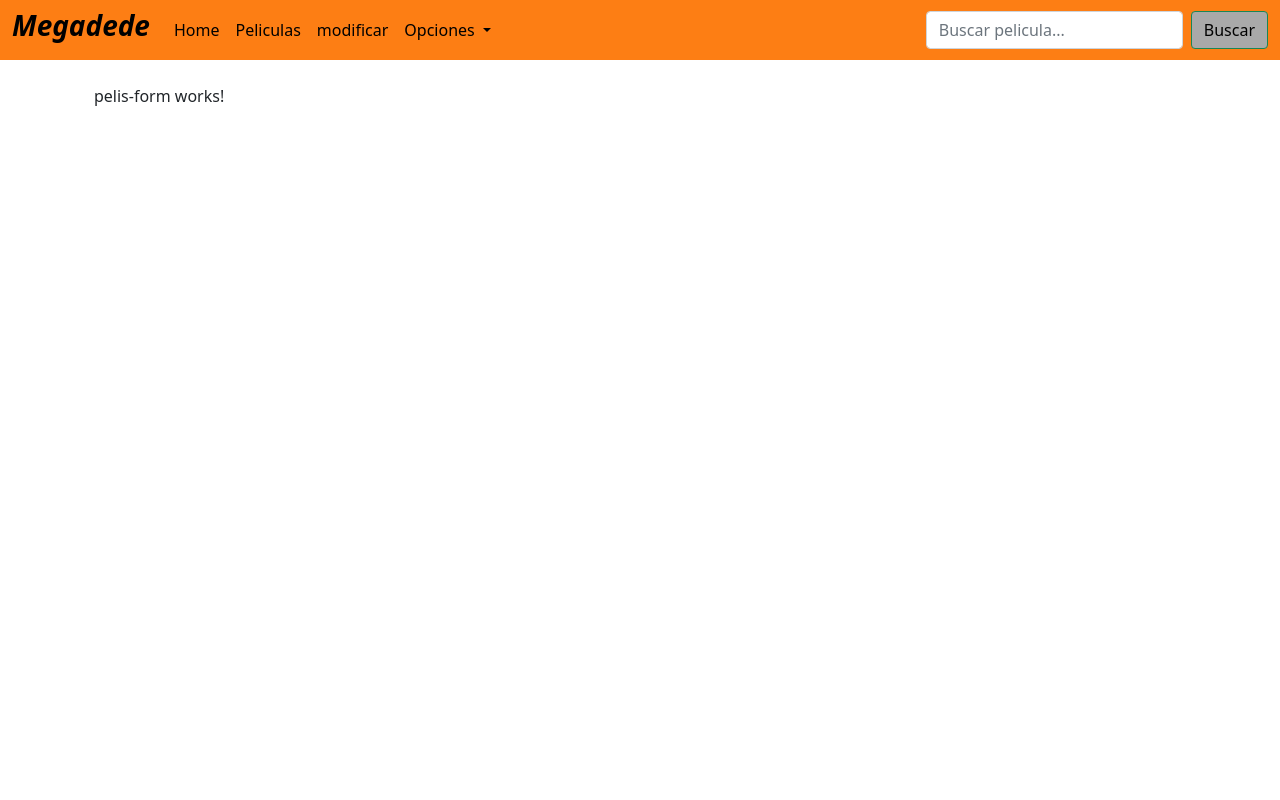
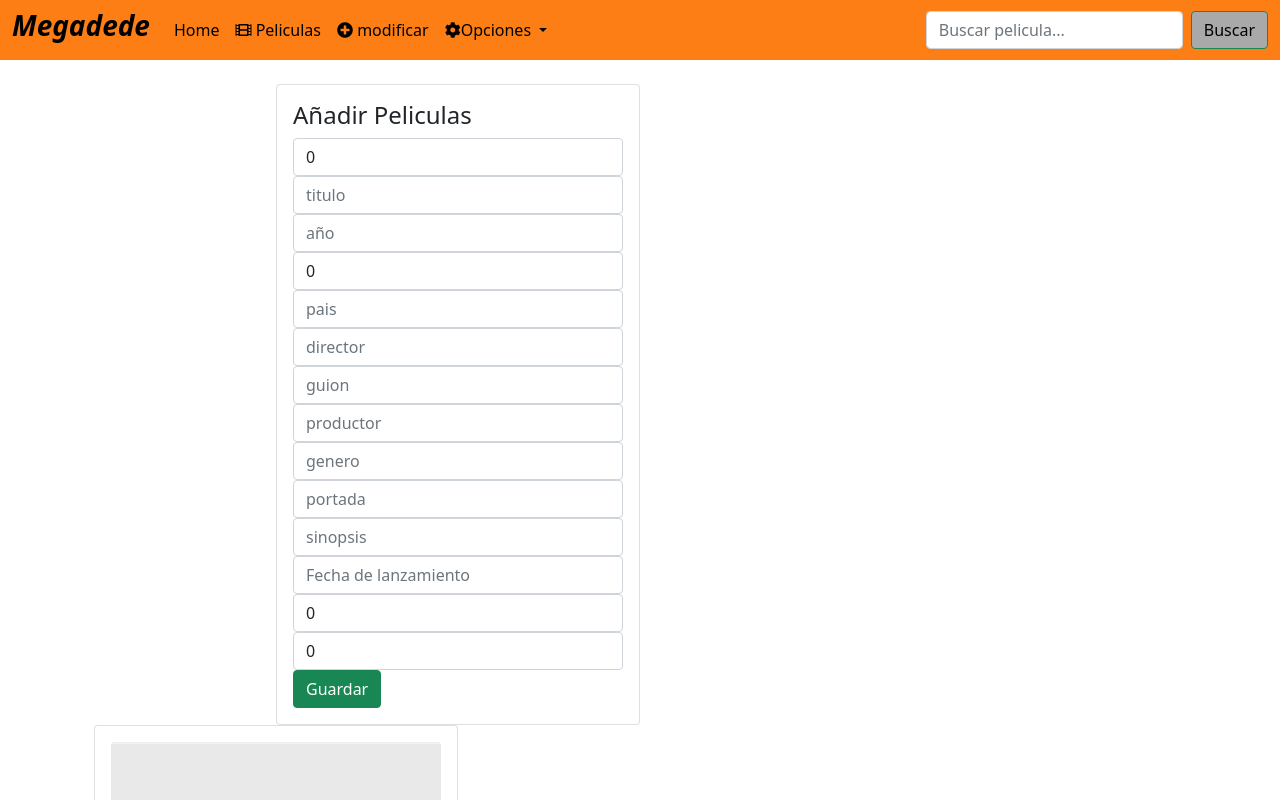
Before and after one commit to Msantos-hub/videoclubV2, an Angular app in the folder videoclubV2/client/: page /pelis/modificar in a window 1280 px wide. Shown: the top 800 px of the page. Built offline with nearby package versions, Linux system fonts and the light colour scheme.

Commit message:
videoclubV2

```diff
--- a/videoclubV2/client/src/app/app.module.ts
+++ b/videoclubV2/client/src/app/app.module.ts
@@ -1,7 +1,8 @@
 import { NgModule } from '@angular/core';
 import { BrowserModule } from '@angular/platform-browser';
 
-import { HttpClientModule } from '@angular/common/http'
+import { HttpClientModule } from '@angular/common/http';
+import { FormsModule } from '@angular/forms';
 
 import { AppRoutingModule } from './app-routing.module';
 import { AppComponent } from './app.component';
@@ -21,7 +22,8 @@ import { PeliculasService } from './services/peliculas.service';
   imports: [
     BrowserModule,
     AppRoutingModule,
-    HttpClientModule
+    HttpClientModule,
+    FormsModule
   ],
   providers: [
     PeliculasService
--- a/videoclubV2/client/src/app/components/nav/nav.component.html
+++ b/videoclubV2/client/src/app/components/nav/nav.component.html
@@ -7,17 +7,17 @@
     <div class="collapse navbar-collapse" id="navbarSupportedContent">
       <ul class="navbar-nav me-auto mb-2 mb-lg-0">
         <li class="nav-item">
-          <a class="nav-link active" aria-current="page" href="#">Home</a>
+          <a class="nav-link active" aria-current="page" href="#"> Home</a>
         </li>
         <li class="nav-item">
-          <a class="nav-link" routerLink="/pelis">Peliculas</a>
+          <a class="nav-link" routerLink="/pelis" routerlink="active"><i class="fas fa-film"></i> Peliculas</a>
         </li>
         <li class="nav-item">
-          <a class="nav-link" routerLink="/pelis/modificar">modificar</a>
+          <a class="nav-link" routerLink="/pelis/modificar" routerlink="active"><i class="fas fa-plus-circle"></i> modificar</a>
         </li>
         <li class="nav-item dropdown">
-          <a class="nav-link dropdown-toggle" href="#" id="navbarDropdown" role="button" data-bs-toggle="dropdown" aria-expanded="false">
-            Opciones
+          <a class="nav-link dropdown-toggle" href="#"  role="button" data-bs-toggle="dropdown">
+            <i class="fas fa-cog"></i>Opciones
           </a>
           <ul class="dropdown-menu" aria-labelledby="navbarDropdown">
             <li><a class="dropdown-item" href="#">Alquilar</a></li>
--- a/videoclubV2/client/src/app/components/pelis-form/pelis-form.component.html
+++ b/videoclubV2/client/src/app/components/pelis-form/pelis-form.component.html
@@ -1 +1,70 @@
-<p>pelis-form works!</p>
+<div class="col-md-4 offset-md-2">
+  <div class="card">
+    <div class="card-body">
+      <form>
+        <h4>Añadir Peliculas</h4>
+        <div class="form-group">
+          <input type="text" name="codPelicula" [(ngModel)]="peli.codPelicula" placeholder="codigo Pelicula" class="form-control">
+        </div>
+        <div class="form-group">
+          <input type="text" name="title"[(ngModel)]="peli.titulo"  placeholder="titulo" class="form-control">
+        </div>
+        <div class="form-group">
+          <input type="text" name="anio" [(ngModel)]="peli.anio" placeholder="año" class="form-control">
+        </div>
+        <div class="form-group">
+          <input type="text" name="duracion" [(ngModel)]="peli.duracion" placeholder="Duracion" class="form-control">
+        </div>
+        <div class="form-group">
+          <input type="text" name="pais" [(ngModel)]="peli.pais" placeholder="pais" class="form-control">
+        </div>
+        <div class="form-group">
+          <input type="text" name="director" [(ngModel)]="peli.director" placeholder="director" class="form-control">
+        </div>
+        <div class="form-group">
+          <input type="text" name="guion" [(ngModel)]="peli.guion" placeholder="guion" class="form-control">
+        </div>
+        <div class="form-group">
+          <input type="text" name="productor" [(ngModel)]="peli.productor" placeholder="productor" class="form-control">
+        </div>
+        <div class="form-group">
+          <input type="text" name="genero" [(ngModel)]="peli.genero" placeholder="genero" class="form-control">
+        </div>
+        <div class="form-group">
+          <input type="text" name="portada" [(ngModel)]="peli.portada" placeholder="portada" class="form-control">
+        </div>
+        <div class="form-group">
+          <input type="text" name="sinopsis" [(ngModel)]="peli.sinopsis" placeholder="sinopsis" class="form-control">
+        </div>
+        <div class="form-group">
+          <input type="text" name="fechaLanzamiento" [(ngModel)]="peli.fechaLanzamiento" placeholder="Fecha de lanzamiento" class="form-control">
+        </div>
+        <div class="form-group">
+          <input type="text" name="precioVenta" [(ngModel)]="peli.precioVenta" placeholder="Precio de venta" class="form-control">
+        </div>
+        <div class="form-group">
+          <input type="text" name="precioAlquiler" [(ngModel)]="peli.precioAlquiler" placeholder="Precio de alquiler" class="form-control">
+        </div>
+        <button class="btn btn-success btn-block" (click)="guardarPelicula">Guardar</button>
+      </form>
+    </div>
+  </div>
+</div>
+<div class="col-md-4">
+  <div class=" card card-body text-center">
+      <img [src]="peli.portada == '' ? './assets/caratulas/NoImage.jpg': peli.portada" class="card-img-top">
+    <h3>{{peli.codPelicula}}. {{peli.titulo}}</h3>
+    <p>{{peli.anio}}</p>
+    <p>{{peli.duracion}}</p>
+    <p>{{peli.pais}}</p>
+    <p>{{peli.director}}</p>
+    <p>{{peli.guion}}</p>
+    <p>{{peli.productor}}</p>
+    <p>{{peli.sinopsis}}</p>
+    <p>{{peli.sinopsis}}</p>
+    <p>{{peli.sinopsis}}</p>
+    <p>{{peli.sinopsis}}</p>
+    <p>{{peli.sinopsis}}</p>
+    <p>{{peli.sinopsis}}</p>
+  </div>
+</div>
--- a/videoclubV2/client/src/app/components/pelis-form/pelis-form.component.ts
+++ b/videoclubV2/client/src/app/components/pelis-form/pelis-form.component.ts
@@ -1,4 +1,6 @@
-import { Component, OnInit } from '@angular/core';
+import {Component, OnInit} from '@angular/core';
+import {Pelis} from "../../models/pelis";
+import { PeliculasService } from "../../services/peliculas.service";
 
 @Component({
   selector: 'app-pelis-form',
@@ -7,9 +9,37 @@ import { Component, OnInit } from '@angular/core';
 })
 export class PelisFormComponent implements OnInit {
 
-  constructor() { }
+  peli: Pelis = {
+    codPelicula: 0,
+    titulo: '',
+    anio: '',
+    duracion: 0,
+    pais: '',
+    director: '',
+    guion: '',
+    productor: '',
+    genero: '',
+    portada: '',
+    sinopsis: '',
+    fechaLanzamiento: '',
+    precioVenta: 0,
+    precioAlquiler: 0
+  }
+
+  constructor( private peliculasService:PeliculasService ) { }
 
   ngOnInit(): void {
   }
 
+  guardarPelicula(){
+    delete this.peli.codPelicula;
+
+    this.peliculasService.savePeli(this.peli).subscribe(
+      res => {
+
+      },
+      err => console.error(err)
+    )
 }
+
+}
--- a/videoclubV2/client/src/app/components/pelis-list/pelis-list.component.ts
+++ b/videoclubV2/client/src/app/components/pelis-list/pelis-list.component.ts
@@ -1,4 +1,4 @@
-import { Component, OnInit } from '@angular/core';
+import {Component, OnInit, HostBinding} from '@angular/core';
 
 import { PeliculasService } from '../../services/peliculas.service'
 import {Pelis} from "../../models/pelis";
@@ -9,6 +9,8 @@ import {Pelis} from "../../models/pelis";
   styleUrls: ['./pelis-list.component.css']
 })
 export class PelisListComponent implements OnInit {
+
+  @HostBinding('class') classes= 'row';
 
   pelis: any = [];
 
```
Also changed, not shown: videoclubV2/client/src/app/components/pelis-list/pelis-list.component.html (indentation only), videoclubV2/client/src/assets/caratulas/NoImage.jpg (added).
